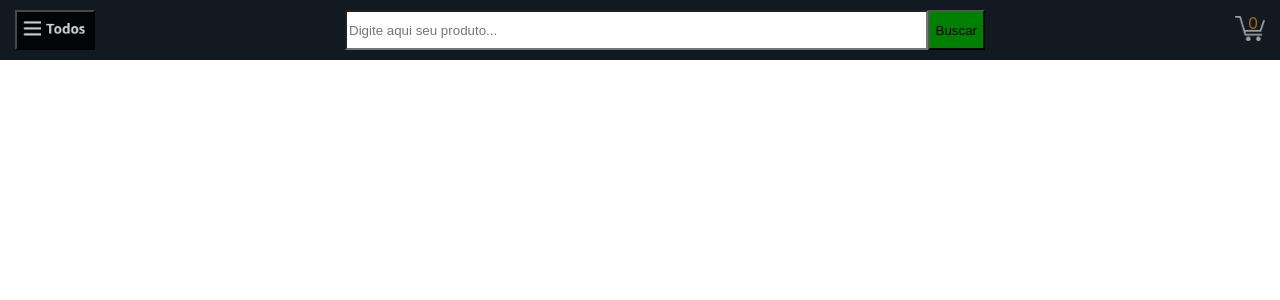
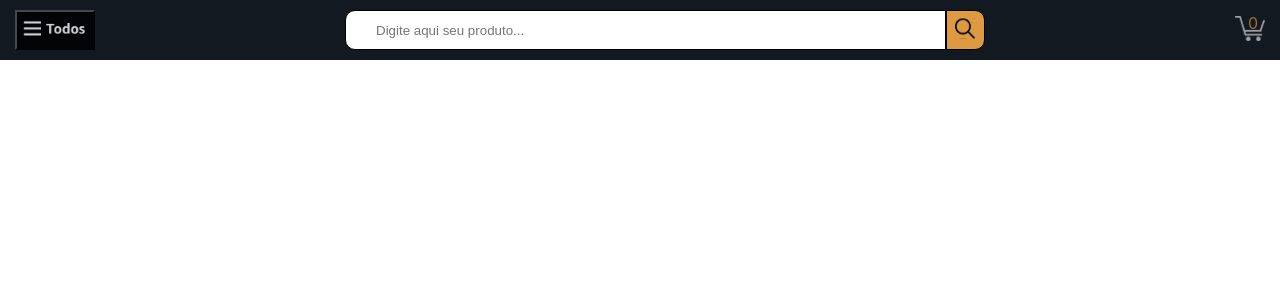
Before and after one commit to jiarguello/react-online-store, a React (Create React App) app: page / in a window 1280 px wide. Shown: the top 300 px of the page. Built offline with nearby package versions, Linux system fonts and the light colour scheme; no server answers.

Commit message:
Atualizaçao CSS pagina Details.

```diff
--- a/src/CSS/S.Home.jsx
+++ b/src/CSS/S.Home.jsx
@@ -43,7 +43,7 @@ export const CartIMG = styled.img`
 `
 
 export const Span = styled.span`
-  color: orange;
+  color: rgb(243, 168, 71);
   position: absolute;
   margin: -3px 5px 10px 13px;
   z-index: 1;
--- a/src/CSS/S.ListOfCategories.jsx
+++ b/src/CSS/S.ListOfCategories.jsx
@@ -3,17 +3,26 @@ import styled from 'styled-components';
 export const LI = styled.li`
   color: white;
   list-style: none;
+  margin: 5px 5px 0px 5px;
+  width: 220px;
+
   &:hover {
-    background-color: green;
+    color: black;
+    background-color: rgb(243, 168, 71);
+    cursor: pointer;
   }
 `
 
 export const Div = styled.div`
-  display: ${props => props.visibility ? 'none' : 'in-block'};
+  display: ${props => props.visibility ? 'none' : 'flex'};
   margin-top: 60px;
   background-color: black;
-  opacity: 0.8;
+  opacity: 0.9;
   position: absolute;
   left: 0;
-  width: 25%;
+  width: 45%;
+  padding: 10px;
+
+  flex-wrap: wrap;
+  height: calc(100vh - 80px);
 `
--- a/src/CSS/S.ProductCard.jsx
+++ b/src/CSS/S.ProductCard.jsx
@@ -16,7 +16,7 @@ export const DivContainer = styled.div`
   heigth: 350px;
   margin: 15px;
   padding: 5px;
-  width: 300px;
+  width: 220px;
 `
 
 export const DivP = styled.div`
@@ -33,14 +33,18 @@ export const DivIMG = styled.div`
 
 export const DivB = styled.div`
   display: flex;
+  flex-direction: column;
+  align-items: center;
   heigth: 35%;
   width: 100%;
+  justify-content: center;
 `
-
 
 export const Img = styled.img`
   max-heigth: 150px;
+  max-width: 210px;
 `
+
 export const P = styled.p`
   overflow: hidden;
   text-overflow: ellipsis;
@@ -48,3 +52,24 @@ export const P = styled.p`
   -webkit-line-clamp: 1;
   -webkit-box-orient: vertical;
 `
+
+export const Price = styled.p`
+  heigth: 22px;
+`
+
+export const Button = styled.button`
+  border-radius: 4px;
+  background-color: white;
+  color: black;
+  border: 1px solid black;
+  transition-duration: 0.4s;
+  heigth: 40px;
+  margin-bottom: 5px;
+  width: 100px;
+
+  &:hover {
+    background-color: black;
+    color: white;
+    box-shadow: 0 12px 16px 0 rgba(0,0,0,0.24), 0 17px 50px 0 rgba(0,0,0,0.19);
+  }
+`
--- /dev/null
+++ b/src/CSS/S.ProductDetails.jsx
@@ -0,0 +1,79 @@
+import styled from 'styled-components';
+
+export const Div = styled.div`
+  display: flex;
+  flex-direction: column;
+  align-items: center;
+`
+
+export const H3 = styled.h3`
+  color: black;
+`
+
+export const Button = styled.button`
+  background-color: rgb(250, 136, 0);
+  border-radius: 15px;
+  height: 30px;
+  width: 200px;
+  opacity: 0.8;
+  cursor: pointer;
+  margin-top: 10px;
+
+  display:flex;
+  flex-direction: row;
+  justify-content: space-between;
+  align-items: center;
+  padding: 18px;
+
+  &:hover{
+    opacity: 1;
+  }
+`
+
+export const Span = styled.span`
+  color: black;
+  position: absolute;
+  margin: -3px 5px 10px 13px;
+  z-index: 1;
+`
+export const CartImg = styled.img`
+  height: 25px;
+  width: 30px;
+  z-index: 2;
+`
+
+export const DivButton = styled.div`
+  color: green;
+  display: flex;
+  margin-right: 15px;
+  opacity: 0.6;
+
+  &:hover {
+    opacity: 1;
+  }
+`
+export const Main = styled.main`
+  color: white;
+  display: flex;
+  heigth: 100vh;
+  width: 100%;
+  justify-content: space-between;
+  // padding: 50px 50px;
+`
+
+export const Section = styled.section`
+  display: flex;
+  width: 70%;
+  margin-left: 50px;
+`
+
+export const Aside = styled.aside`
+  display: flex;
+  flex-direction: column;
+  align-items: center;
+  width: 30%;
+  margin-right: 50px;
+  // border: 1px solid black;
+  box-shadow: 0px 0px 0.5px 0.5px gray;
+  border-radius: 5px;
+`
--- /dev/null
+++ b/src/CSS/S.RatingForm.jsx
@@ -0,0 +1,39 @@
+import styled from 'styled-components';
+
+export const Div = styled.div`
+  display: flex;
+  flex-direction: column;
+  background-color: red;
+  align-items: center;
+  margin: 10px;
+  background-color: #131921;
+`
+
+export const Form = styled.form`
+  display: flex;
+  flex-direction: column;
+  align-items: center;
+  padding: 10px;
+  align-items: space-between;
+  justify-content: space-between;
+`
+export const Input = styled.input`
+  width: 200px;
+`
+
+export const Textarea = styled.textarea`
+  width: 200px;
+`
+
+export const Label = styled.label`
+  display: flex;
+  flex-direction: column;
+  padding: 5px;
+`
+
+export const Button = styled.button`
+  // background-color: rgb(243, 168, 71);
+  border: 1px solid black;
+  border-radius: 5px;
+  cursor: pointer;
+`
--- a/src/CSS/S.SearchBar.jsx
+++ b/src/CSS/S.SearchBar.jsx
@@ -2,8 +2,14 @@ import styled from 'styled-components';
 
 export const SearchButton = styled.button`
   height: 40px;
-  background-color: green;
+  background-color: rgb(243, 168, 71);
+  border-radius: 0px 10px 10px 0px;
+  border: 1px solid black;
+  opacity: 0.9;
 
+  &:hover {
+    opacity: 1;
+  }
 `
 export const Div = styled.div`
   display: flex;
@@ -13,5 +19,8 @@ export const Div = styled.div`
 
 export const Input = styled.input`
   background-color: white;
+  border-radius: 10px 0px 0px 10px;
   width: 100%;
+  border: 1px solid black;
+  padding-left: 30px;
 `
--- a/src/Components/ListOfCategories.jsx
+++ b/src/Components/ListOfCategories.jsx
@@ -10,8 +10,6 @@ class ListOfCategories extends React.Component {
     if (categories === 0) return <Loading />;
     return (
       <S.Div visibility={hidden}>
-        <p>Categorias</p>
-        <ul>
         {
           categories.map(({ id, name }) => (
             <S.LI
@@ -24,7 +22,6 @@ class ListOfCategories extends React.Component {
             </S.LI>
           ))
         }
-        </ul>
       </S.Div>
     );
   }
--- a/src/Components/ProductCard.jsx
+++ b/src/Components/ProductCard.jsx
@@ -36,25 +36,25 @@ class ProductCard extends React.Component {
                     <S.P>{ title }</S.P>
                   </S.DivP>
                     <S.DivIMG>
-                      <img style={ { height: "150px", width: "auto" }} src={ thumbnail } alt="produto" />
+                      <img style={ { height: "150px", width: "80%" }} src={ thumbnail } alt="produto" />
                     </S.DivIMG>
                   <S.DivB>
-                    <p>{ localeCurrency(price) } { (freeShipping) && isFreeShipping }</p>
-                    <button
+                    <S.Price>{ localeCurrency(price) } { (freeShipping) && isFreeShipping }</S.Price>
+                    <S.Button
                       type="button"
                       onClick={ () => toggle(element) }
                     >
                       Comprar
-                    </button>
+                    </S.Button>
                     <Link
                       to={ `product-detail/${categoryId}/${id}` }
                     >
-                      <button
+                      <S.Button
                         type="button"
                         onClick={ () => this.setCurrentProduct(element) }
                       >
                         Ver detalhes
-                      </button>
+                      </S.Button>
                     </Link>
                   </S.DivB>
               </S.DivContainer>
--- a/src/Components/RatingForm.jsx
+++ b/src/Components/RatingForm.jsx
@@ -1,4 +1,5 @@
 import React from 'react';
+import * as S from '../CSS/S.RatingForm';
 
 class RatingForm extends React.Component {
   constructor(props) {
@@ -20,21 +21,21 @@ class RatingForm extends React.Component {
   render() {
     const { email, rating, comment } = this.state;
     return (
-      <div>
-        <form>
-          <label htmlFor="email-input">
-            E-mail
-            <input
+      <S.Div>
+        <S.Form>
+          <S.Label htmlFor="email-input">
+            Email
+            <S.Input
               type="email"
               required
-              placeholder="E-mail"
+              placeholder="Digite seu email aqui..."
               value={ email }
               onChange={ (event) => this.handleChange('email', event.target.value) }
             />
-          </label>
-          <label htmlFor="rating-input">
+          </S.Label>
+          <S.Label htmlFor="rating-input">
             Avaliação
-            <input
+            <S.Input
               type="number"
               min={ 0 }
               max={ 5 }
@@ -42,23 +43,22 @@ class RatingForm extends React.Component {
               value={ rating }
               onChange={ (event) => this.handleChange('rating', event.target.value) }
             />
-          </label>
-          <label htmlFor="comment-input">
+          </S.Label>
+          <S.Label htmlFor="comment-input">
             Comentários
-            <textarea
-              data-testid="product-detail-evaluation"
-              placeholder="Comentários"
+            <S.Textarea
+              placeholder="Escreva aqui o que achou do produto..."
               value={ comment }
               rows="5"
               cols="20"
               onChange={ (event) => this.handleChange('comment', event.target.value) }
             />
-          </label>
-          <button type="button">
+          </S.Label>
+          <S.Button type="button">
             Enviar Avaliação
-          </button>
-        </form>
-      </div>
+          </S.Button>
+        </S.Form>
+      </S.Div>
     );
   }
 }
--- a/src/Components/SearchBar.jsx
+++ b/src/Components/SearchBar.jsx
@@ -1,6 +1,7 @@
 import React from 'react';
 import PropTypes from 'prop-types';
 import * as S from '../CSS/S.SearchBar';
+import searchIcon from '../Images/searchIcon.svg';
 
 class SearchBar extends React.Component {
   render() {
@@ -17,7 +18,11 @@ class SearchBar extends React.Component {
           type="button"
           onClick={ onClickSearch }
         >
-          Buscar
+          <img
+            src={ searchIcon }
+            alt="search-icon"
+            style={ { width: '80%', height: '80%' } }
+          />
         </S.SearchButton>
       </S.Div>
     );
--- a/src/Pages/ProductDetails.jsx
+++ b/src/Pages/ProductDetails.jsx
@@ -3,6 +3,9 @@ import PropTypes from 'prop-types';
 import { Link } from 'react-router-dom';
 import RatingForm from '../Components/RatingForm';
 import { localeCurrency } from '../services/helpers';
+import * as S from '../CSS/S.ProductDetails';
+import CartImg from '../Images/carrinho.png';
+import SearchBar from '../Components/SearchBar';
 
 class ProductDetails extends React.Component {
   constructor() {
@@ -43,26 +46,43 @@ class ProductDetails extends React.Component {
 
   render() {
     const product = JSON.parse(localStorage.getItem('currentItem'));
+    console.log(product);
     const shoppingCart = JSON.parse(localStorage.getItem('shoppingCart'));
     const { title, thumbnail, price } = product;
     return (
-      <div>
-        <p>{ `${title} - ${localeCurrency(price)}` }</p>
-        <img src={ thumbnail } alt="product-thumbnail" />
-        <RatingForm />
-        <Link to="/shopping-cart">
-          <button type="button">
+      <S.Div>
+        <S.H3>{ `${title} - ${localeCurrency(price)}` }</S.H3>
+        <S.Main>
+          <S.Section>
+            <img style={ { height: '200px' }} src={ thumbnail } alt="product-thumbnail" />
+            <p>OLA ESTRANHO</p>
+          </S.Section>
+          <S.Aside>
+            <Link
+              style={ { 'text-decoration': 'none' } }
+              to="/shopping-cart"
+            >
+              <S.Button type="button">
                 Ir para carrinho
-            <span>{ shoppingCart.length }</span>
-          </button>
+                <S.DivButton>
+                  <S.CartImg
+                    src={ CartImg }
+                    alt="shopping-cart img"
+                  />
+                  <S.Span>{ shoppingCart.length }</S.Span>
+                </S.DivButton>
+              </S.Button>
             </Link>
-        <button
+            <S.Button
               type="button"
               onClick={ this.toggle }
               >
               Adicionar ao Carrinho
-        </button>
-      </div>
+            </S.Button>
+            <RatingForm />
+          </S.Aside>
+        </S.Main>
+      </S.Div>
     );
   }
 }
```
Also changed, not shown: src/Images/searchIcon.svg (added). Lines whose indentation alone changed are shown as unchanged.
